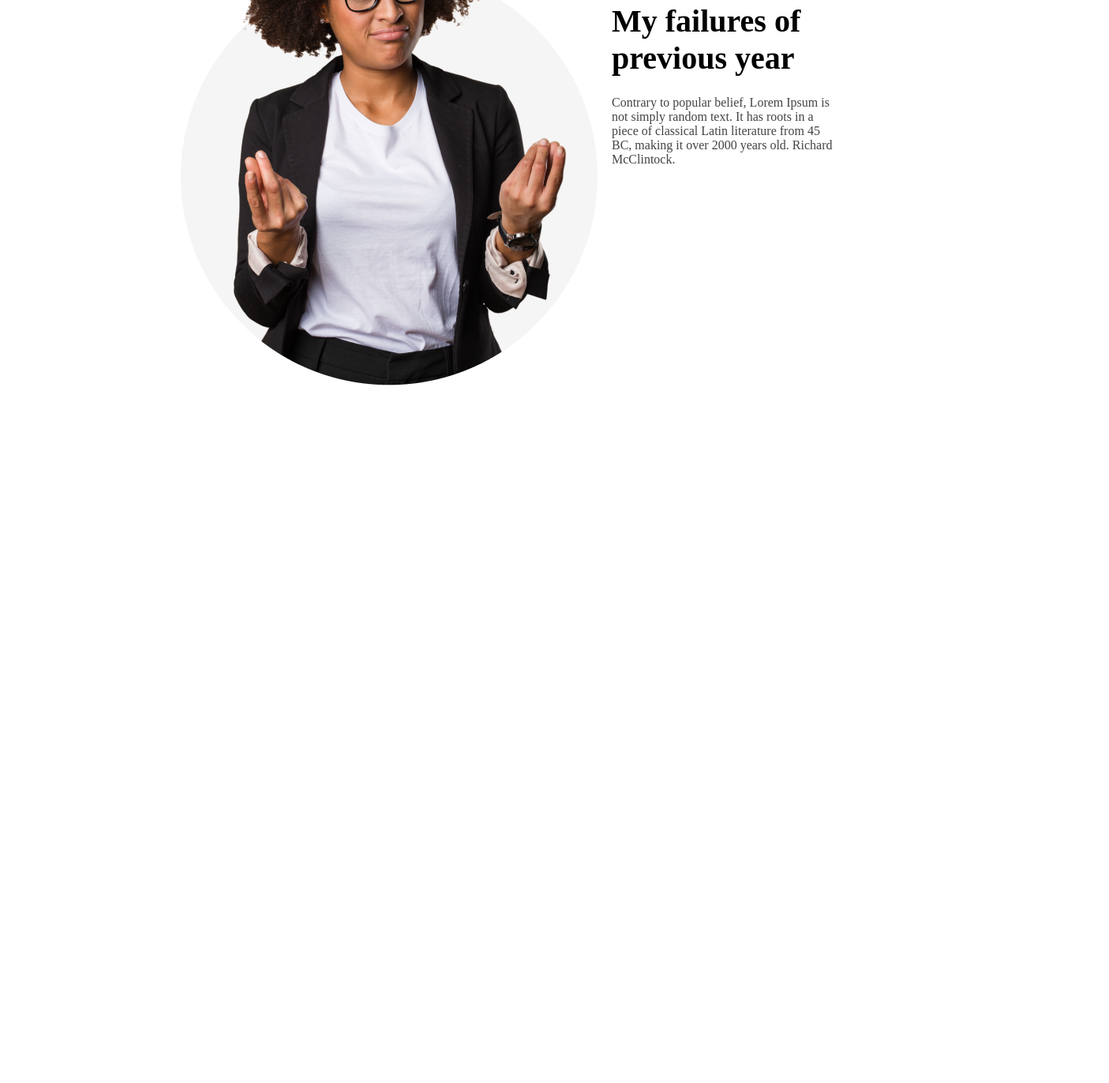
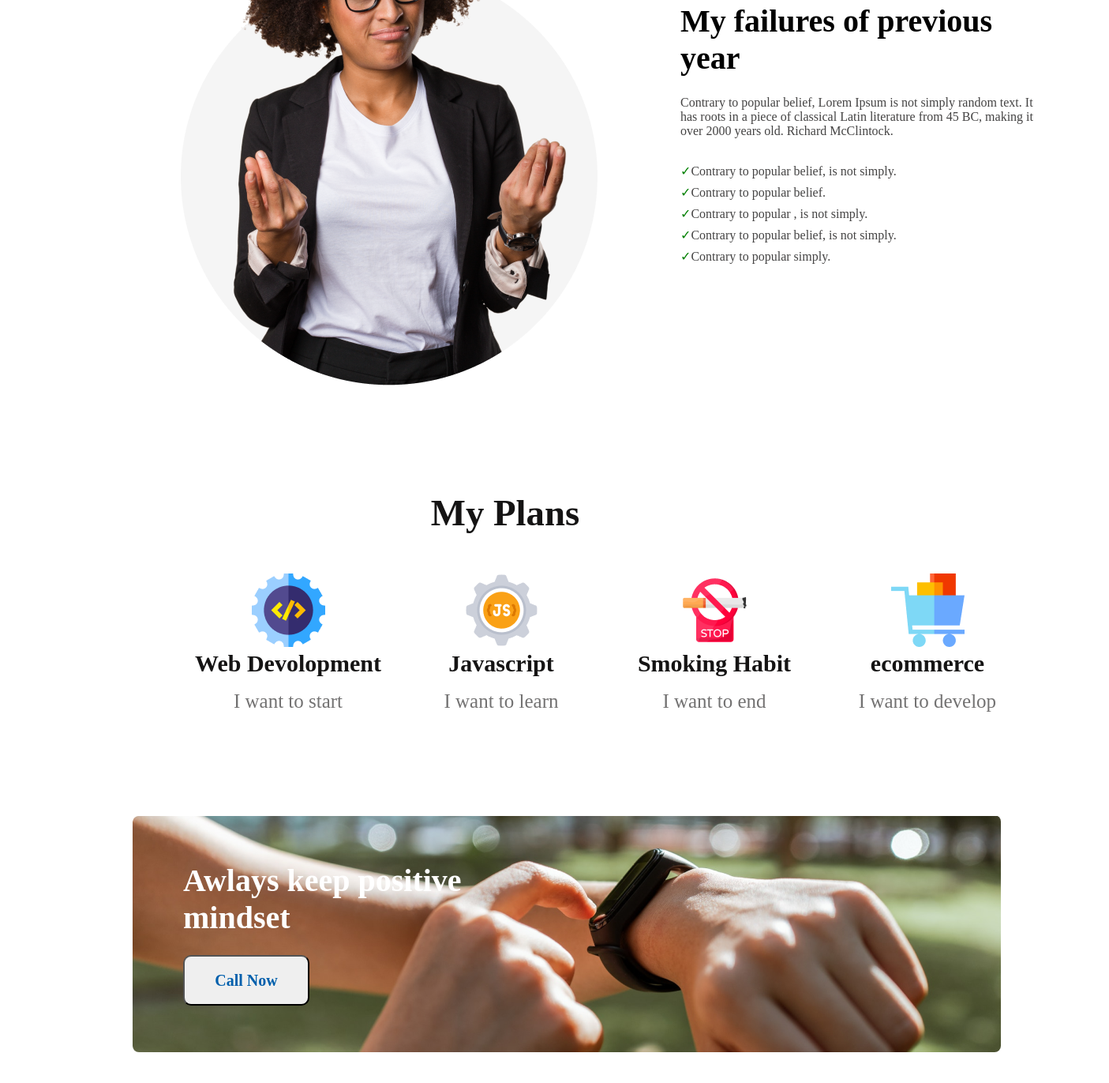
Before and after one commit to roy-Pritom/assignment-1, a plain HTML site: page index.html in a window 1280 px wide. Shown: the part 1175-2546 px from the top of the page at 79% size, 1405 px wide, since content can reach past the window. Before the commit the page ends 1667 px from the top, so only its background shows below. Drawn offline with Linux system fonts and the light colour scheme.

Commit message:
add code1

```diff
--- a/index.html
+++ b/index.html
@@ -30,7 +30,53 @@
         My failures of previous year
      </h3>
      <p class="sub-tittle" id="sub">Contrary to popular belief, Lorem Ipsum is not simply random text. It has roots in a piece of classical Latin literature from 45 BC, making it over 2000 years old. Richard McClintock.</p>
+     <ul class="list">
+        <li>Contrary to popular belief, is not simply.</li>
+        <li>Contrary to popular belief.</li>
+        <li>Contrary to popular , is not simply.</li>
+        <li>Contrary to popular belief, is not simply.</li>
+        <li>Contrary to popular simply.</li>
+     </ul>
             </div>
+
+
+        </section>
+
+        <section class="second-section">
+            <div class="i">
+               <h3>My Plans</h3>
+             </div>
+             <div class="icon-bar">
+                <div class="icon">
+                    <img src="images/icons/web.png" alt="">
+                    <h4>Web Devolopment</h4>
+                    <p class="icon-sub-tittle">I want to start</p>
+                 </div>
+                 <div class="icon">
+                 <img src="images/icons/js.png" alt="">
+                 <h4>Javascript</h4>
+                 <p class="icon-sub-tittle">I want to learn</p>
+                 </div>
+                 <div class="icon">
+                 <img src="images/icons/smoke.png" alt="">
+
+                 <h4>Smoking Habit</h4>
+                 <p class="icon-sub-tittle">I want to end</p>
+                 </div>
+                 <div class="icon">
+                   <img src="images/icons/ecom.png" alt="">
+                   <h4>ecommerce</h4>
+                   <p class="icon-sub-tittle">I want to develop</p>
+                 </div>
+             </div>
+        </section>
+        <section class="third-section">
+            <div class="gardient">
+                <h3 class="tittle-1" id="tittle-2">
+                    Awlays keep positive<br>mindset
+                 </h3>
+              <button class="btn-primary "id="second-btn">Call Now</button></div>
+
         </section>
     </main>
 </body>
--- a/style.css
+++ b/style.css
@@ -20,6 +20,8 @@
      font-weight: 700;
     color: #FFFFFF;
     text-align: right;
+    width:450px;
+    text-align: right;
 }
 /* span{
     padding-left:210px;
@@ -30,10 +32,12 @@
     color: #FFFFFF;
   padding-top: 24px;
   padding-bottom: 32px;
+
   text-align: right;
+  width: 450px;
 }
 #first-btn{
-      margin-left:400px;
+      margin-left:290px;
 }
 .btn-primary{
     height: 64px;
@@ -48,14 +52,11 @@
 .first-section{
     display: flex;
     justify-content: space-between;
+    gap: 87px;
 }
 .tittle-1{
   font-size: 40px;
   font-weight: 700;
-  height: 94px;
-width: 288px;
-/* left: 862px;
-top: 1178px; */
 text-align: left;
 
 }
@@ -77,3 +78,69 @@ text-align: left;
    margin-right:320px;
 
 }
+.list{
+    color: #444343;
+    font-size: 16px;
+    font-weight: 400px;
+  list-style: none;
+
+}
+li{
+    margin-bottom: 8px;
+}
+
+li::before{
+   content: "\2713";
+   color: green;
+}
+/* second-section */
+
+
+.i{
+    margin-top: 130px;
+    text-align: center;
+    font-weight: 700px;
+    font-size: 40px;
+    color: #151414;
+}
+.icon-bar{
+    display:flex;
+    justify-content: space-between;
+    margin:50px 230px ;
+    text-align: center;
+}
+h4{
+    font-size: 30px;
+    font-weight: 700px;
+    height: 35px;
+    width: 270px;
+    color: #151414;
+
+}
+
+.icon-sub-tittle{
+    color: #737272;
+    font-size: 25px;
+    font-weight: 500px;
+    margin-top: 16px;
+}
+/* third section gardient */
+
+.third-section{
+    height: 300px;
+    width: 1100px;
+    border-radius: 8px;
+    margin:130px 168px;
+
+
+  background-image: url('images/watch.png');
+}
+
+#tittle-2{
+    color: white;
+    padding:59px 64px 24px 64px;
+}
+#second-btn{
+    margin-left: 64px;
+
+}
```
